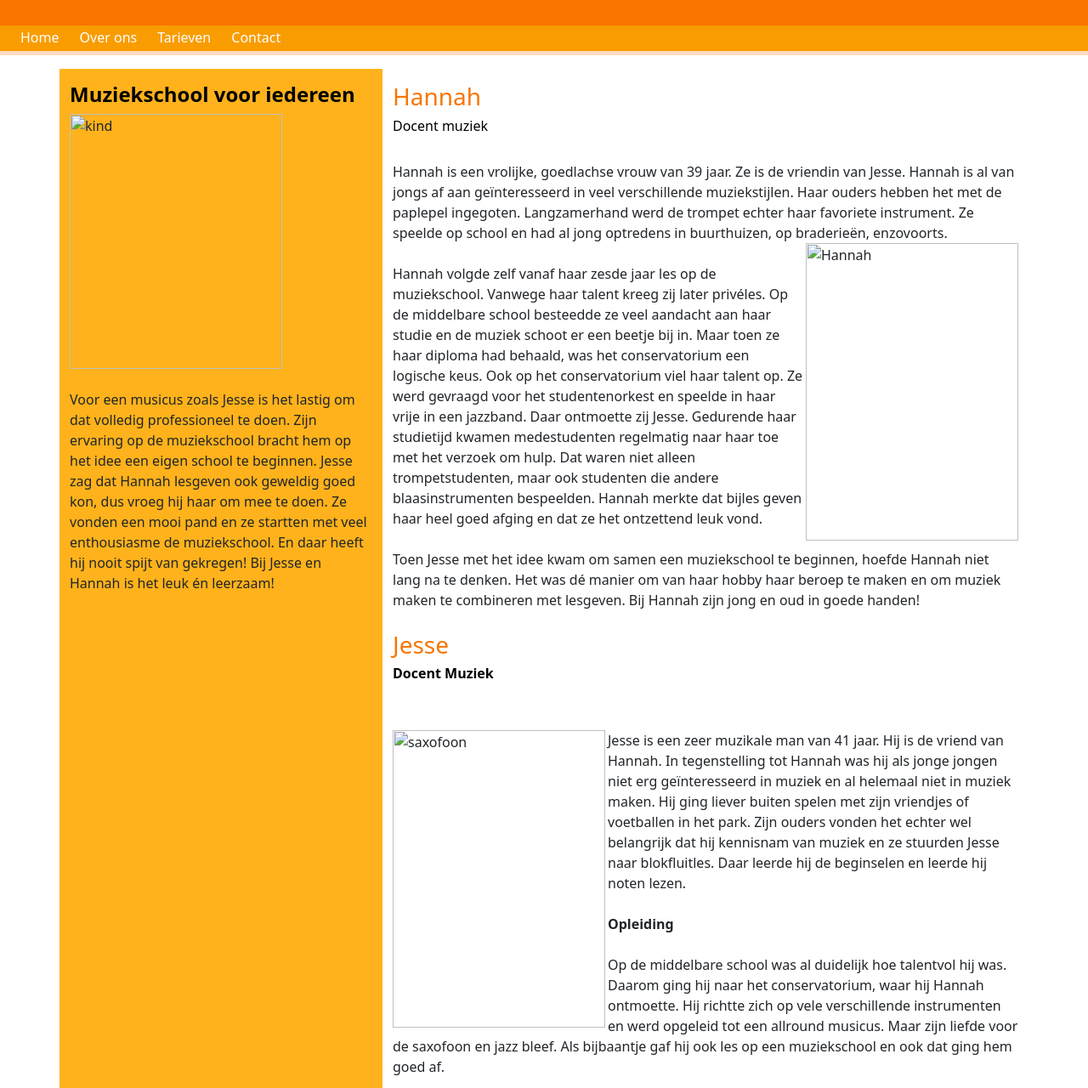
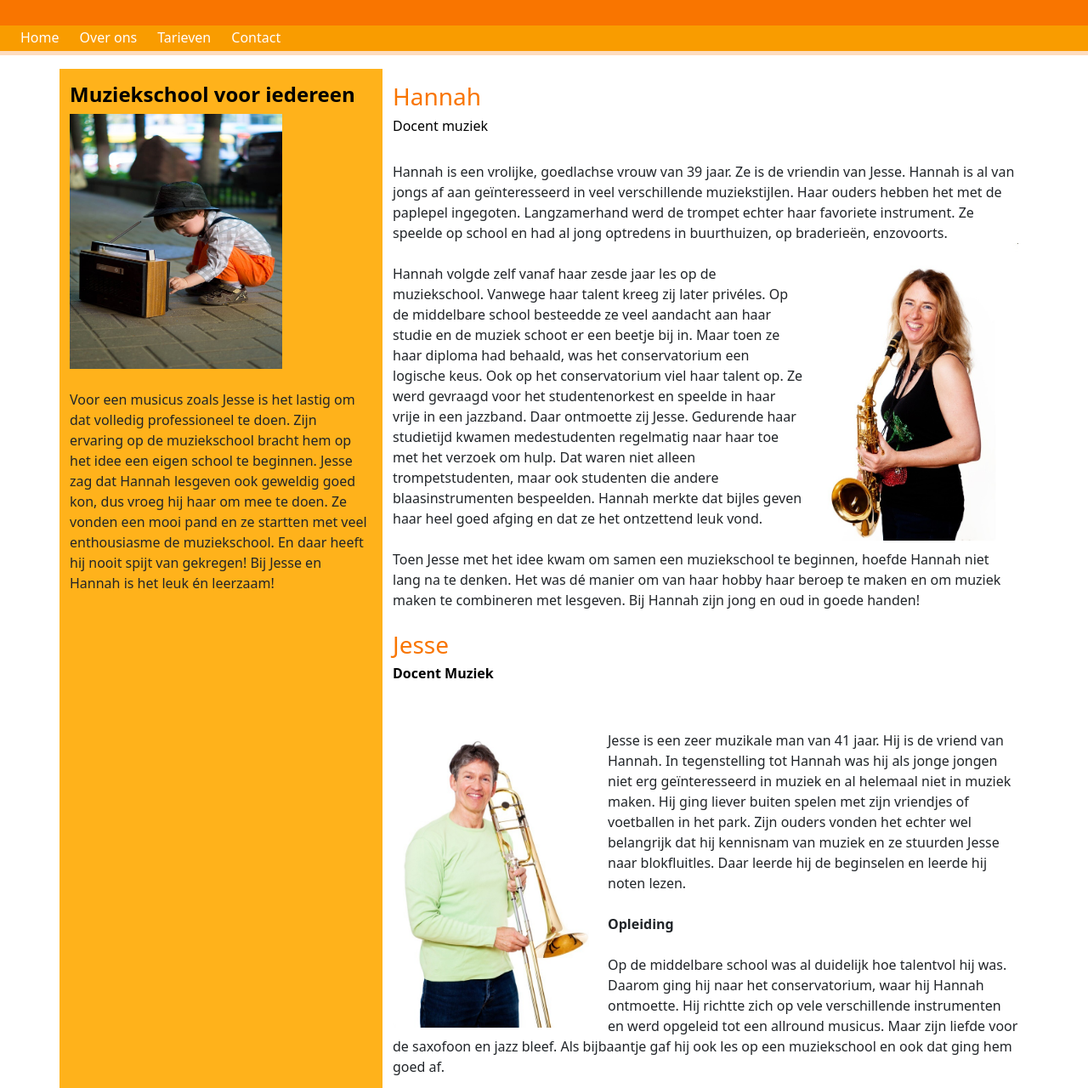
Before and after one commit to Henrieke94/Praktijkexamen, a plain HTML site: page Overons.html in a window 1280 px wide. Shown: the part 220-1500 px from the top of the page at 85% size. Drawn offline with nearby package versions, Linux system fonts and the light colour scheme.

Commit message:
Update Overons.html

```diff
--- a/Overons.html
+++ b/Overons.html
@@ -6,7 +6,7 @@
     <meta name="description" content="Muziekschool H&J, Muziekschool voor iedereen, Muziekschool voor koperblazers">
     <meta name="keywords" content="Muziekschool, muziek, saxofoon, trompet, koperblazers ">
     <meta name="viewport" content="width=device-width, initial-scale=1.0">
-    <link rel="stylesheet" type="text/css" href="../stylesheet.css">
+    <link rel="stylesheet" type="text/css" href="stylesheet.css">
     <title>Over ons</title>
   <!-- bootstrap-->
 <link rel="stylesheet" href="https://cdn.jsdelivr.net/npm/bootstrap@5.1.3/dist/css/bootstrap.min.css"
@@ -21,7 +21,7 @@ crossorigin="anonymous">
   </header>
   <!-- navigatie menu -->
   <nav class="navbar navbar-expand-lg navbar-dark navbar-masthead justify-content-left">
-    <a class="nav-link" href="../Index.html">Home</a>
+    <a class="nav-link" href="Index.html">Home</a>
     <a class="nav-link" href="Overons.html">Over ons</a>
     <a class="nav-link" href="Tarieven.html">Tarieven</a>
     <a class="nav-link" href="Contact.html">Contact</a>
@@ -35,7 +35,7 @@ crossorigin="anonymous">
     <div class="col-12 col-md-4" id="linkerkolom">
     <p>
       <h4><b> Muziekschool voor iedereen </b></h4>
-      <img src="../Afbeeldingen/kind.jpeg" height="300" width="250" alt="kind" > <br>
+      <img src="kind.jpeg" height="300" width="250" alt="kind" > <br>
       <br>
       Voor een musicus zoals Jesse is het lastig om dat volledig professioneel te doen. Zijn ervaring op de muziekschool bracht hem op het idee een eigen
       school te beginnen. Jesse zag dat Hannah lesgeven ook geweldig goed kon, dus vroeg hij haar om mee te doen. Ze vonden een mooi pand en ze startten met
@@ -51,7 +51,7 @@ crossorigin="anonymous">
       Hannah is een vrolijke, goedlachse vrouw van 39 jaar. Ze is de vriendin van Jesse. Hannah is al van jongs af aan geïnteresseerd in veel verschillende
       muziekstijlen. Haar ouders hebben het met de paplepel ingegoten. Langzamerhand werd de trompet echter haar favoriete instrument. Ze speelde op school
       en had al jong optredens in buurthuizen, op braderieën, enzovoorts. <br>
-      <img src="../Afbeeldingen/hannah.jpeg" height="350" width="250" alt="Hannah" align="right" >
+      <img src="hannah.jpeg" height="350" width="250" alt="Hannah" align="right" >
       <br>
       Hannah volgde zelf vanaf haar zesde jaar les op de muziekschool. Vanwege haar talent kreeg zij later privéles. Op de middelbare school besteedde ze veel
        aandacht aan haar studie en de muziek schoot er een beetje bij in. Maar toen ze haar diploma had behaald, was het conservatorium een logische keus. Ook op
@@ -66,7 +66,7 @@ crossorigin="anonymous">
       <h3>Jesse</h3>
       <h6><b>Docent Muziek</b></h6> <br>
       <br>
-      <img src="../Afbeeldingen/jesse.jpeg" height="350" width="250" alt="saxofoon" align="left">
+      <img src="jesse.jpeg" height="350" width="250" alt="saxofoon" align="left">
       Jesse is een zeer muzikale man van 41 jaar. Hij is de vriend van Hannah. In tegenstelling tot Hannah was hij als jonge jongen niet erg geïnteresseerd in
       muziek en al helemaal niet in muziek maken. Hij ging liever buiten spelen met zijn vriendjes of voetballen in het park. Zijn ouders vonden het echter wel
       belangrijk dat hij kennisnam van muziek en ze stuurden Jesse naar blokfluitles. Daar leerde hij de beginselen en leerde hij noten lezen.
```
